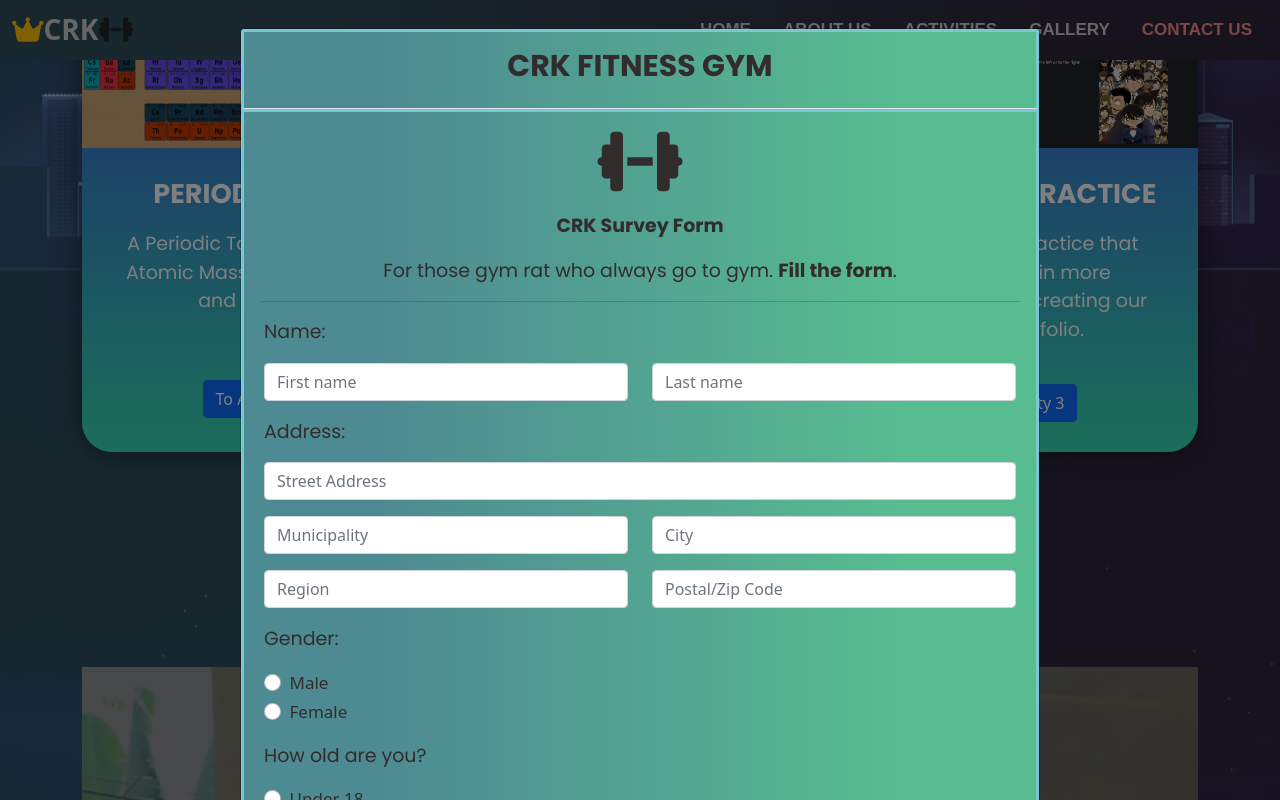
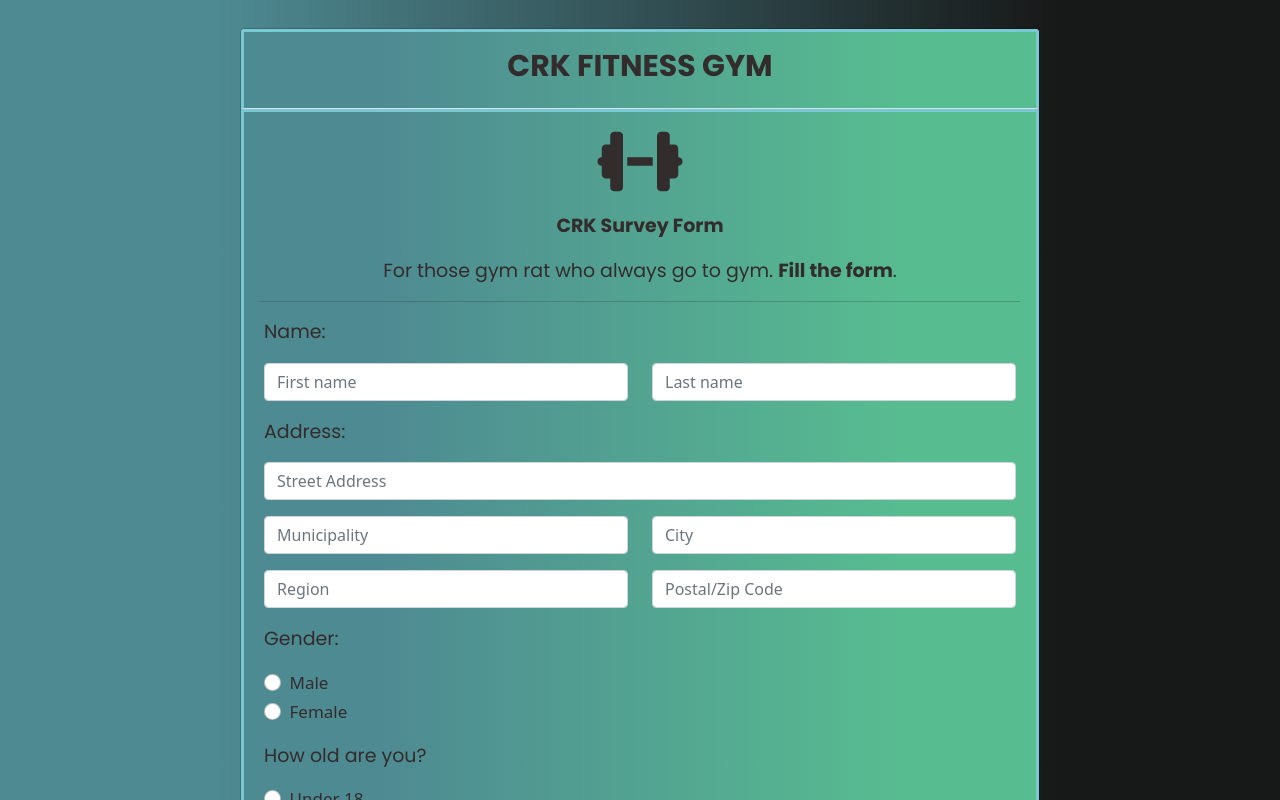
Before and after one commit to unirox212/portfolio3, a plain HTML site: page index.html in a window 1280 px wide. Both pictures are taken after a click on the button "Open modal". Shown: the part 2000-2800 px from the top of the page. Drawn offline with nearby package versions, Linux system fonts and the light colour scheme.

Commit message:
Update index.html

```diff
--- a/index.html
+++ b/index.html
@@ -171,7 +171,7 @@
             </button>
             </div>
             <!-- Modal Header -->
-            <div class="modal fade" id="survey" tabindex="-1" role="dialog" aria-labelledby="surveylabel"
+            <div class="modal fade bg-survey" id="survey" tabindex="-1" role="dialog" aria-labelledby="surveylabel"
               aria-hidden="true" data-bs-backdrop="static">
               <div class="modal-dialog modal-lg" role="document">
                 <div class="modal-content">
```
